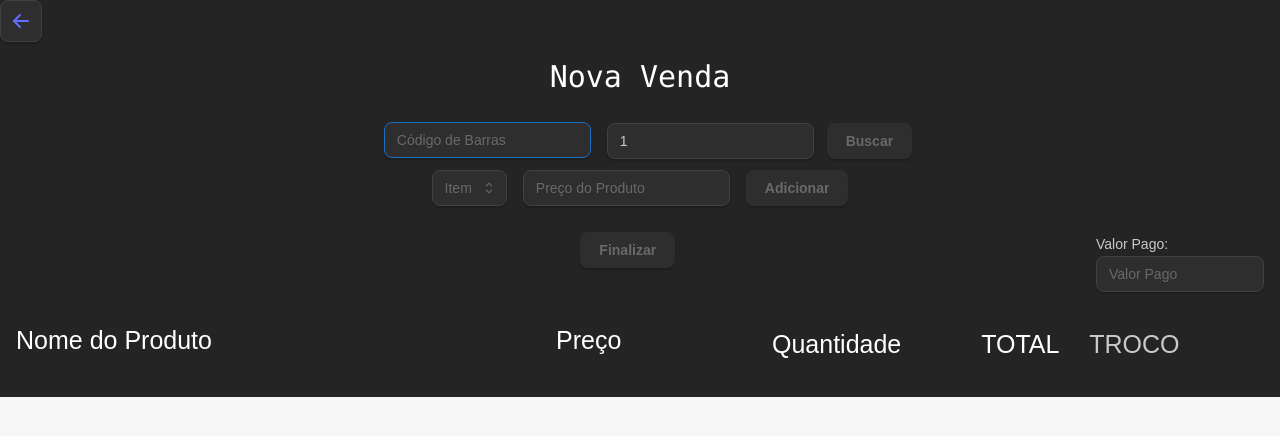
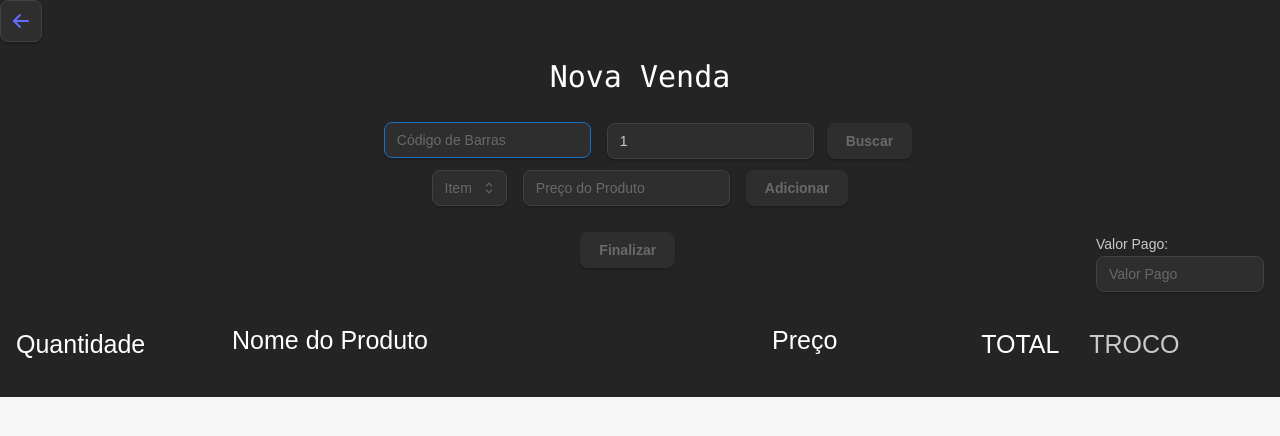
Before and after one commit to RenanLH/Mercearia, a React (Vite) app in the folder Tauri React Mantine/: page /novaVenda in a window 1280 px wide. Shown: the top 436 px of the page. Built offline with nearby package versions, Linux system fonts and the light colour scheme.

Commit message:
Modificação de UI

```diff
--- a/Tauri React Mantine/src/screens/novaVenda.tsx
+++ b/Tauri React Mantine/src/screens/novaVenda.tsx
@@ -312,14 +312,15 @@ return <div>
     </Grid>
 
     <Grid>
+
+        <Grid.Col span={2}>
+          <Text lh={"h1"} p="md" c={"#FFFF"} size="25px">{"Quantidade "}</Text>
+        </Grid.Col>
         <Grid.Col span={5}>
           <Text p="md" c={"#FFFF"} size="25px">{"Nome do Produto"}</Text>
         </Grid.Col>
         <Grid.Col span={2}>
           <Text p="md" c={"#FFFF"} size="25px">{"Preço "}</Text>
-        </Grid.Col>
-        <Grid.Col span={2}>
-          <Text lh={"h1"} p="md" c={"#FFFF"} size="25px">{"Quantidade "}</Text>
         </Grid.Col>
         <Grid.Col span={1}>
           <Text  lh={"h1"} p="md" pl={"10%"} ta={"end"} c={"#FFFF"} size="25px">{"TOTAL"}</Text>
@@ -341,15 +342,16 @@ return <div>
 
     {products.map((product, index)=>
       <Grid justify={"start"}>
+        <Grid.Col span={2}>
+          <Text pl={"55px"} c={"#ffff"} size="20px"> {product.qtd}</Text>
+        </Grid.Col>
         <Grid.Col span={5}>
           <Text ps={"md"} c={"#ffff"} size="20px" truncate="end">{product.name}</Text>
         </Grid.Col>
         <Grid.Col span={2}>
           <Text pl={"15px"} c={"#ffff"} size="20px">{showMoney(product.price)}</Text>
         </Grid.Col>
-        <Grid.Col span={2}>
-          <Text pl={"55px"} c={"#ffff"} size="20px"> {product.qtd}</Text>
-        </Grid.Col>
+
         <Grid.Col ta={"end"} span={2}>
           <Button hidden={true} disabled={false} type='submit' onClick={()=>removeItem(index)}>Remover</Button>
         </Grid.Col>
```
